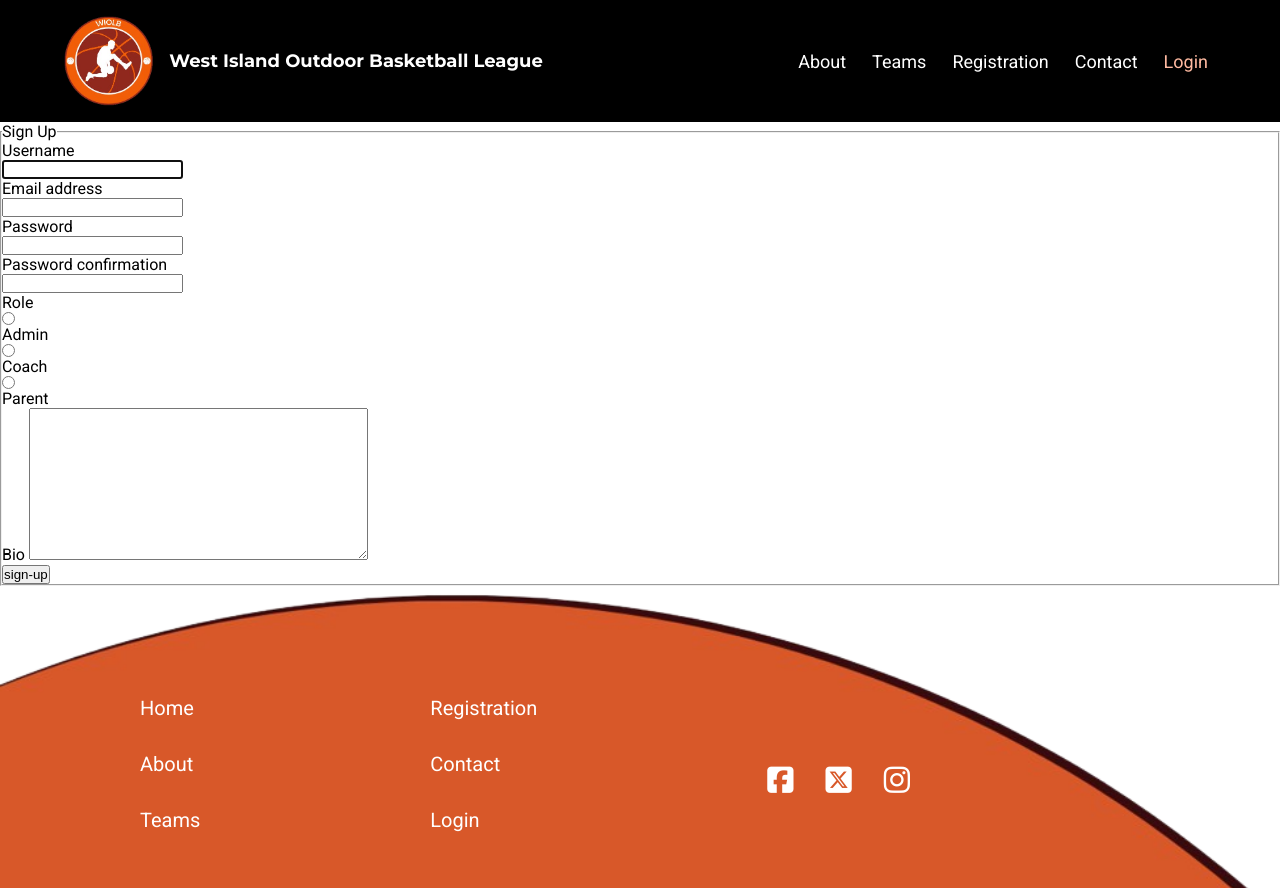
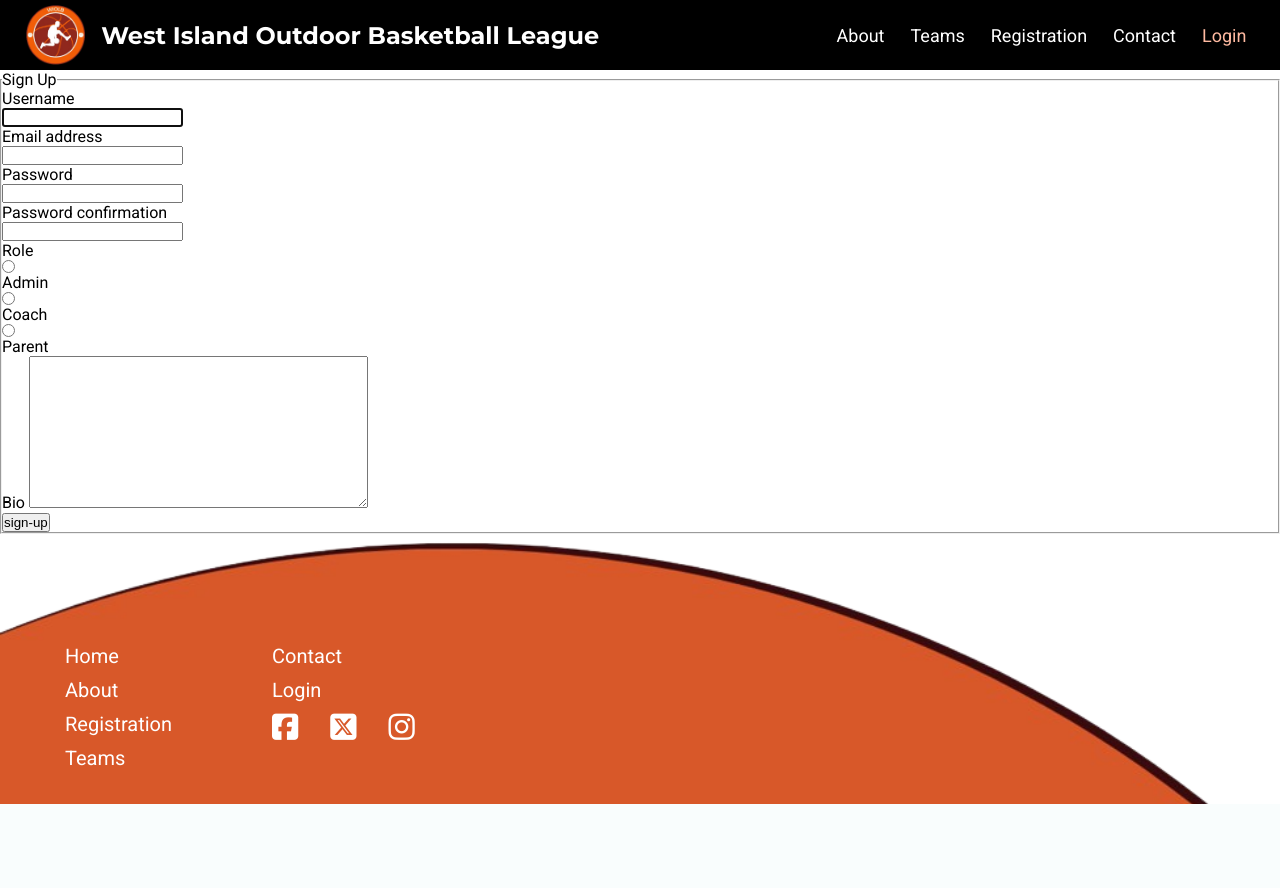
Before and after one commit to 582-41W-VA/lia-luvanier00, a Django app: page /wioblapp/sign-up/ in a window 1280 px wide. After the commit the page ends 804 px from the top, so only its background shows below. Run offline with Django 5.2, Linux system fonts and the light colour scheme; data comes from the database, SQL or seed files in the repository.

Commit message:
small adjustments to front page/css file

```diff
--- a/wiobl/static/style.css
+++ b/wiobl/static/style.css
@@ -13,7 +13,7 @@ h1 {
     color: #ffffff;
     text-transform: capitalize;
     font-family: Montserrat;
-    font-size: 18px;
+    font-size: 24px;
     font-weight: 700;
 }
 
@@ -37,7 +37,7 @@ h3 {
 }
 
 .container {
-    max-width: 1000px;
+    max-width: 1150px;
     width: 90%;
     margin-right: auto;
     margin-left: auto;
@@ -81,7 +83,7 @@ h3 {
 
 /* Navbar */
 .navbar {
-    padding: 16px 0;
+    padding: 5px 0;
     background-color: #000000;
     color: #ffffff;
     position: relative;
@@ -89,7 +91,7 @@ h3 {
 
 .nav-container {
     max-width: 1500px;
-    width: 90%;
+    width: 96%;
     margin-right: auto;
     margin-left: auto;
 }
@@ -110,7 +112,7 @@ h3 {
 }
 
 .logo img {
-    height: 90px;
+    height: 60px;
 }
 
 .logo a {
@@ -192,8 +194,8 @@ footer {
 
 .footer-flex {
     display: flex;
-    gap: 230px;
-    align-items: center;
+    gap: 100px;
+    align-items: top;
     justify-content: start;
 }
 
@@ -202,7 +204,7 @@ footer ul {
 }
 
 .footer-list li {
-    margin-bottom: 32px;
+    margin-bottom: 10px;
 }
 
 footer a {
--- a/wioblapp/templates/base.html
+++ b/wioblapp/templates/base.html
@@ -2,6 +2,7 @@
 
 <!DOCTYPE html>
 <html lang="en">
+
 <head>
     <meta charset="UTF-8">
     <meta name="viewport" content="width=device-width, initial-scale=1.0">
@@ -11,13 +12,18 @@
     <link rel="stylesheet" href="{% static 'style.css' %}">
 
     <!-- Font Awesome -->
-    <link rel="stylesheet" href="https://cdnjs.cloudflare.com/ajax/libs/font-awesome/6.7.2/css/all.min.css" integrity="sha512-Evv84Mr4kqVGRNSgIGL/F/aIDqQb7xQ2vcrdIwxfjThSH8CSR7PBEakCr51Ck+w+/U6swU2Im1vVX0SVk9ABhg==" crossorigin="anonymous" referrerpolicy="no-referrer" />
+    <link rel="stylesheet" href="https://cdnjs.cloudflare.com/ajax/libs/font-awesome/6.7.2/css/all.min.css"
+        integrity="sha512-Evv84Mr4kqVGRNSgIGL/F/aIDqQb7xQ2vcrdIwxfjThSH8CSR7PBEakCr51Ck+w+/U6swU2Im1vVX0SVk9ABhg=="
+        crossorigin="anonymous" referrerpolicy="no-referrer" />
 
     <!-- Google Fonts -->
     <link rel="preconnect" href="https://fonts.googleapis.com">
     <link rel="preconnect" href="https://fonts.gstatic.com" crossorigin>
-    <link href="https://fonts.googleapis.com/css2?family=Montserrat:ital,wght@0,100..900;1,100..900&family=Raleway:ital,wght@0,100..900;1,100..900&family=Roboto:ital,wght@0,100..900;1,100..900&display=swap" rel="stylesheet">
+    <link
+        href="https://fonts.googleapis.com/css2?family=Montserrat:ital,wght@0,100..900;1,100..900&family=Raleway:ital,wght@0,100..900;1,100..900&family=Roboto:ital,wght@0,100..900;1,100..900&display=swap"
+        rel="stylesheet">
 </head>
+
 <body class="{% block body_class %}default-body{% endblock %}">
 
     <!-- Nav Start-->
@@ -74,14 +80,12 @@
                 <ul class="footer-list">
                     <li><a href="{% url 'index' %}">Home</a></li>
                     <li><a href="#">About</a></li>
+                    <li><a href="#">Registration</a></li>
                     <li><a href="#">Teams</a></li>
                 </ul>
                 <ul class="footer-list">
-                    <li><a href="#">Registration</a></li>
                     <li><a href="#">Contact</a></li>
                     <li><a href="{% url 'login' %}">Login</a></li>
-
-                </ul>
                     <ul class="social-media-icons">
                         <li><a href="#">
                                 <i class="fa-brands fa-square-facebook"></i>
@@ -93,6 +97,7 @@
                                 <i class="fa-brands fa-instagram"></i>
                             </a></li>
                     </ul>
+                </ul>
             </div>
         </div>
     </footer>
@@ -100,4 +105,5 @@
     <!-- JavaScript -->
     <script src="{% static 'script.js' %}"></script>
 </body>
+
 </html>
```
Also changed, not shown: other parts of wiobl/static/style.css (+81 -18 lines). Lines whose indentation alone changed are shown as unchanged.
